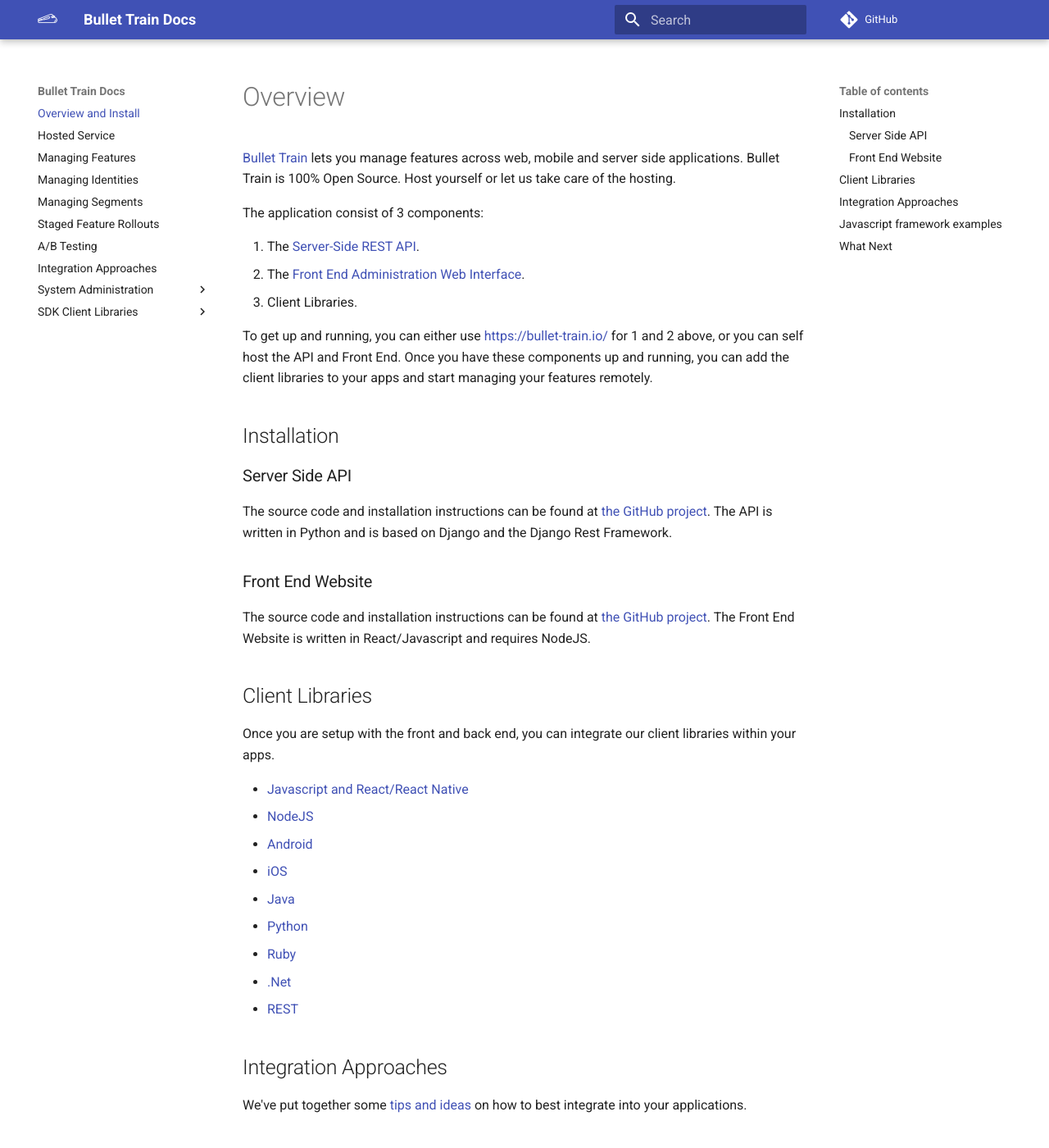
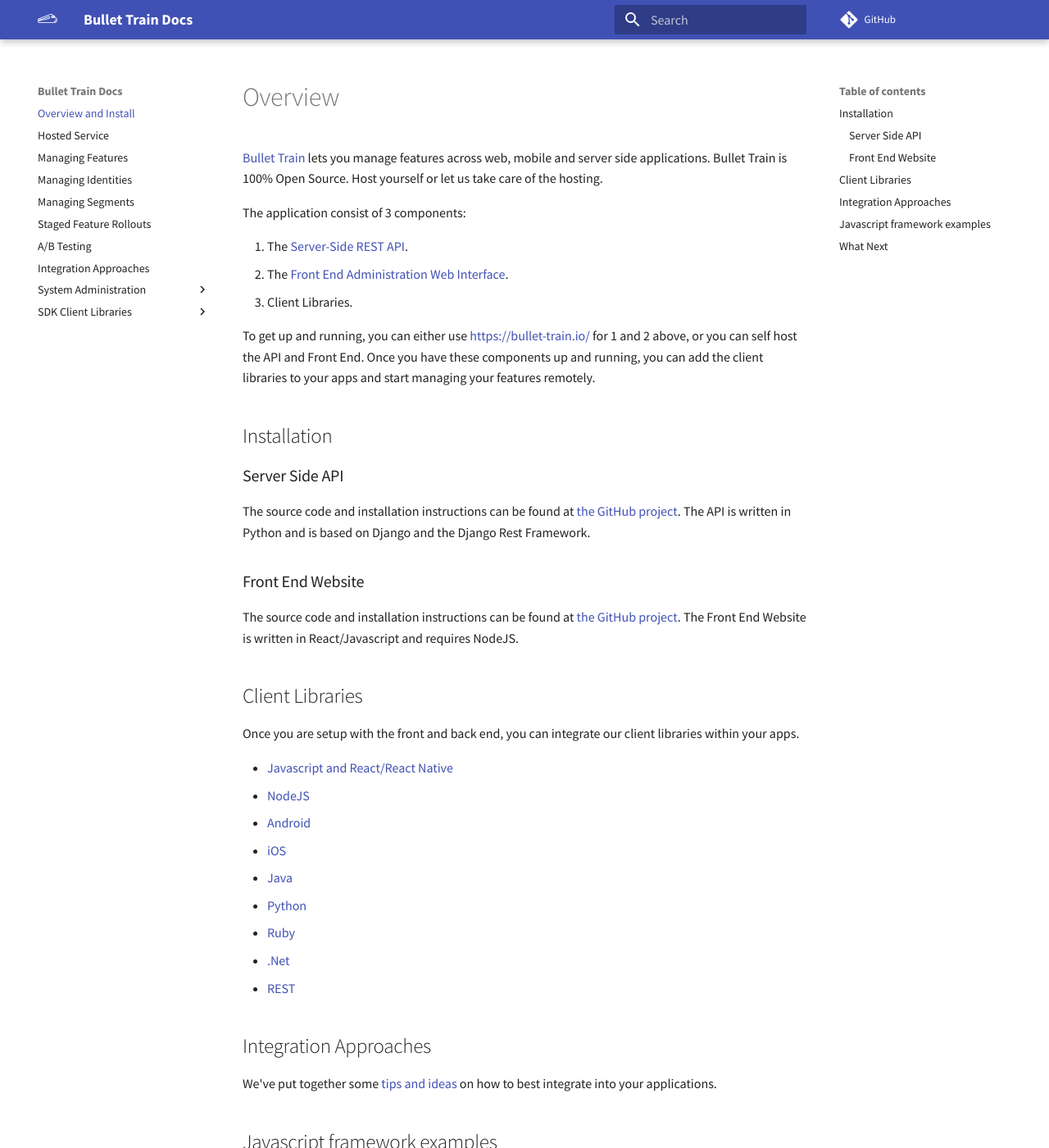
Before and after one commit to Flagsmith/flagsmith-docs, an MkDocs documentation site: the page built from docs/index.md, in a window 1280 px wide and 1400 px high. Shown: the whole window at 82% size. Built offline with MkDocs 1.6.1 and Material for MkDocs 9.7.7, drawn with Linux system fonts in a browser that asks for light colours; comment, search, counter and statistics services are not loaded.

Commit message:
Changed font

```diff
--- a/mkdocs.yml
+++ b/mkdocs.yml
@@ -4,6 +4,8 @@ theme:
   name: material
   logo: 'images/logo.png'
   favicon: 'images/favicon.ico'
+  font:
+    text: 'Source Sans Pro'
 
 site_url: https://docs.bullet-train.io/
 repo_url: https://github.com/BulletTrainHQ/Bullet-Train-Docs
```
